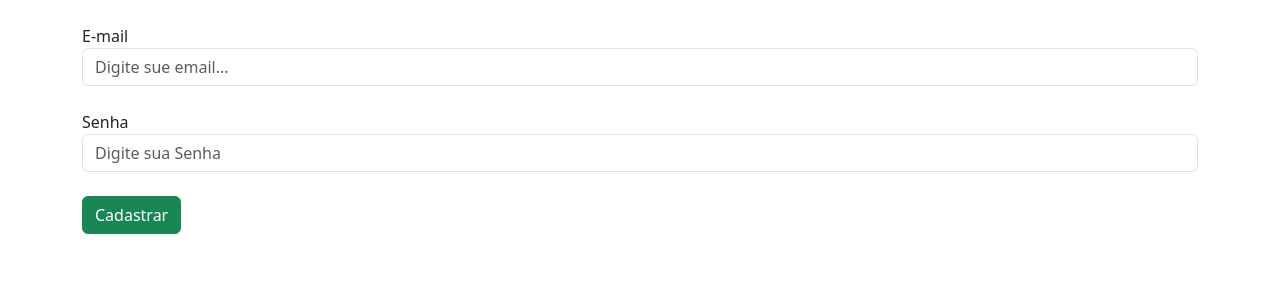
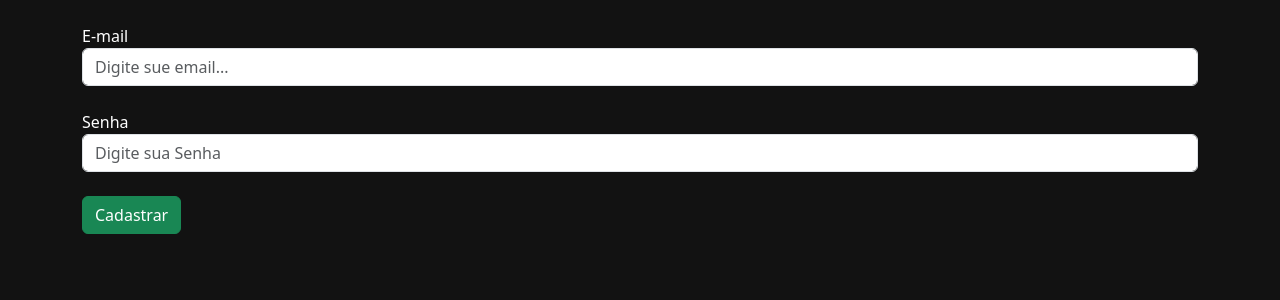
Before and after one commit to douglasinforj/loja_material_construcao, a Django app: page /auth/cadastrar_vendedor/ in a window 1280 px wide. Shown: the top 300 px of the page. Run offline with Django 5.2, Linux system fonts and the light colour scheme.

Commit message:
Ajustando a template base para ler arquivos statics

```diff
--- a/templates/base.html
+++ b/templates/base.html
@@ -1,3 +1,5 @@
+{% load static %}
+
 <!doctype html>
 <html lang="en">
   <head>
@@ -5,6 +7,7 @@
     <meta name="viewport" content="width=device-width, initial-scale=1">
 
     <link href="https://cdn.jsdelivr.net/npm/bootstrap@5.3.3/dist/css/bootstrap.min.css" rel="stylesheet" integrity="sha384-QWTKZyjpPEjISv5WaRU9OFeRpok6YctnYmDr5pNlyT2bRjXh0JMhjY6hW+ALEwIH" crossorigin="anonymous">
+    <link rel="stylesheet" href="{% static 'css/styles.css' %}" >
 
     {% block 'head' %}
 
@@ -15,7 +18,7 @@
 
 
 </head>
-  <body>
+  <body class="fundo">
     {% block 'body' %}
 
 
```
